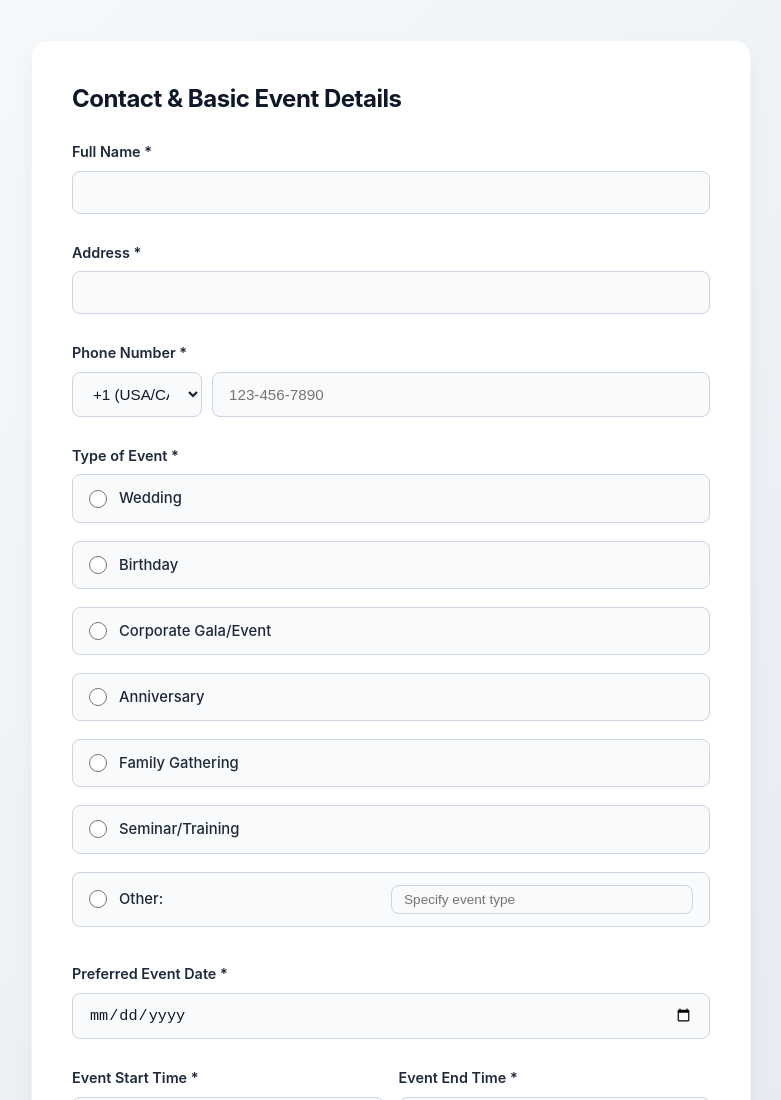
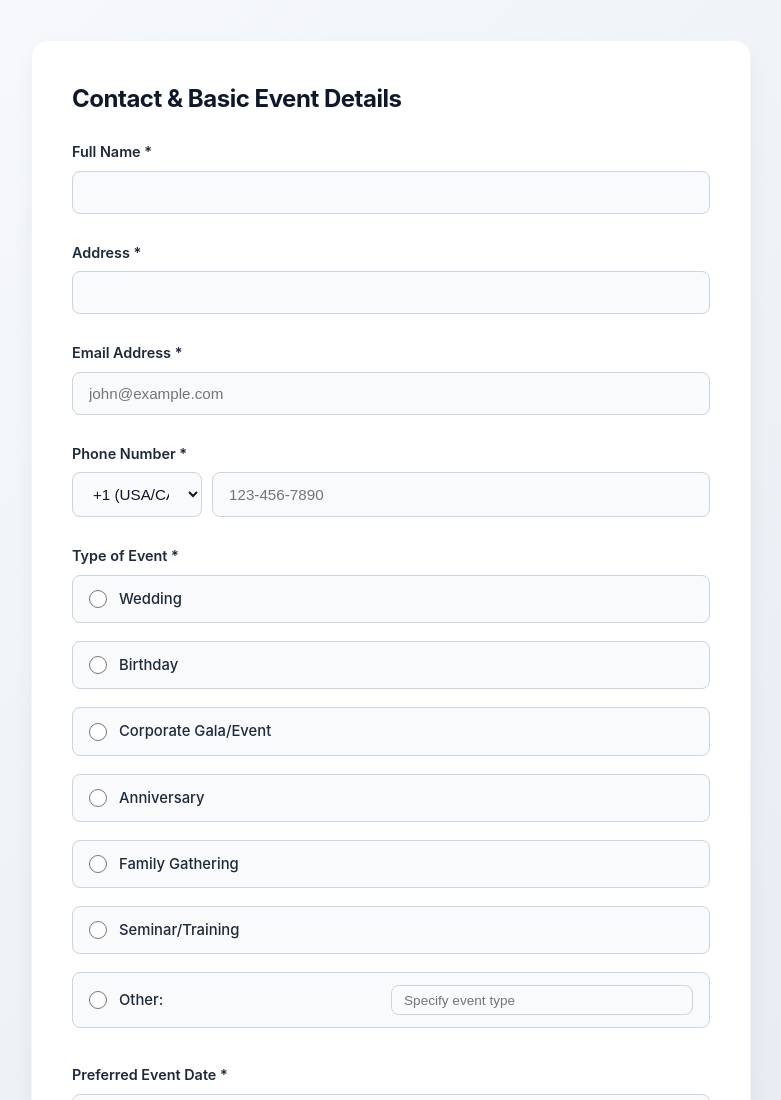
Before and after one commit to pdobhbinternational-pixel/BHB-Admin-Sales-Dashboard, a website: page public/forms/events-rental.html in a window 1280 px wide. Shown: the top 1100 px of the page, without its empty margins (249-1030 px from the left). Drawn offline with Linux system fonts and the light colour scheme.

Commit message:
Fixed bug in events-rental

```diff
--- a/public/forms/events-rental.html
+++ b/public/forms/events-rental.html
@@ -33,6 +33,11 @@
       <div class="field">
         <label for="address">Address *</label>
         <input type="text" id="address" name="address" required />
+      </div>
+
+      <div class="field">
+        <label for="email">Email Address *</label>
+        <input type="email" id="email" name="email" required placeholder="john@example.com" />
       </div>
 
       <div class="field">
--- a/public/js/events.js
+++ b/public/js/events.js
@@ -133,6 +133,7 @@ document.addEventListener('DOMContentLoaded', () => {
         { label: 'Referral Code', value: sessionStorage.getItem('promoterCode') || document.getElementById('promoterCode')?.value || 'Direct (No Referral)' },
         { label: 'Full Name', value: document.getElementById('name').value },
         { label: 'Address', value: document.getElementById('address').value },
+        { label: 'Email', value: document.getElementById('email').value },
         { label: 'Phone', value: `${document.getElementById('country-code').value} ${document.getElementById('phone').value}` },
         { label: 'Event Type', value: getRadioValue('eventType', 'eventTypeOther') },
         { label: 'Preferred Date', value: document.getElementById('eventDate').value },
@@ -193,6 +194,7 @@ document.addEventListener('DOMContentLoaded', () => {
         promoterCode: sessionStorage.getItem('promoterCode') || document.getElementById('promoterCode')?.value || 'Direct (No Referral)',
         name: document.getElementById('name').value,
         address: document.getElementById('address').value,
+        email: document.getElementById('email').value,
         phone: `${document.getElementById('country-code').value} ${document.getElementById('phone').value}`,
         eventType: getRadioValue('eventType', 'eventTypeOther'),
         eventDate: document.getElementById('eventDate').value,
```
